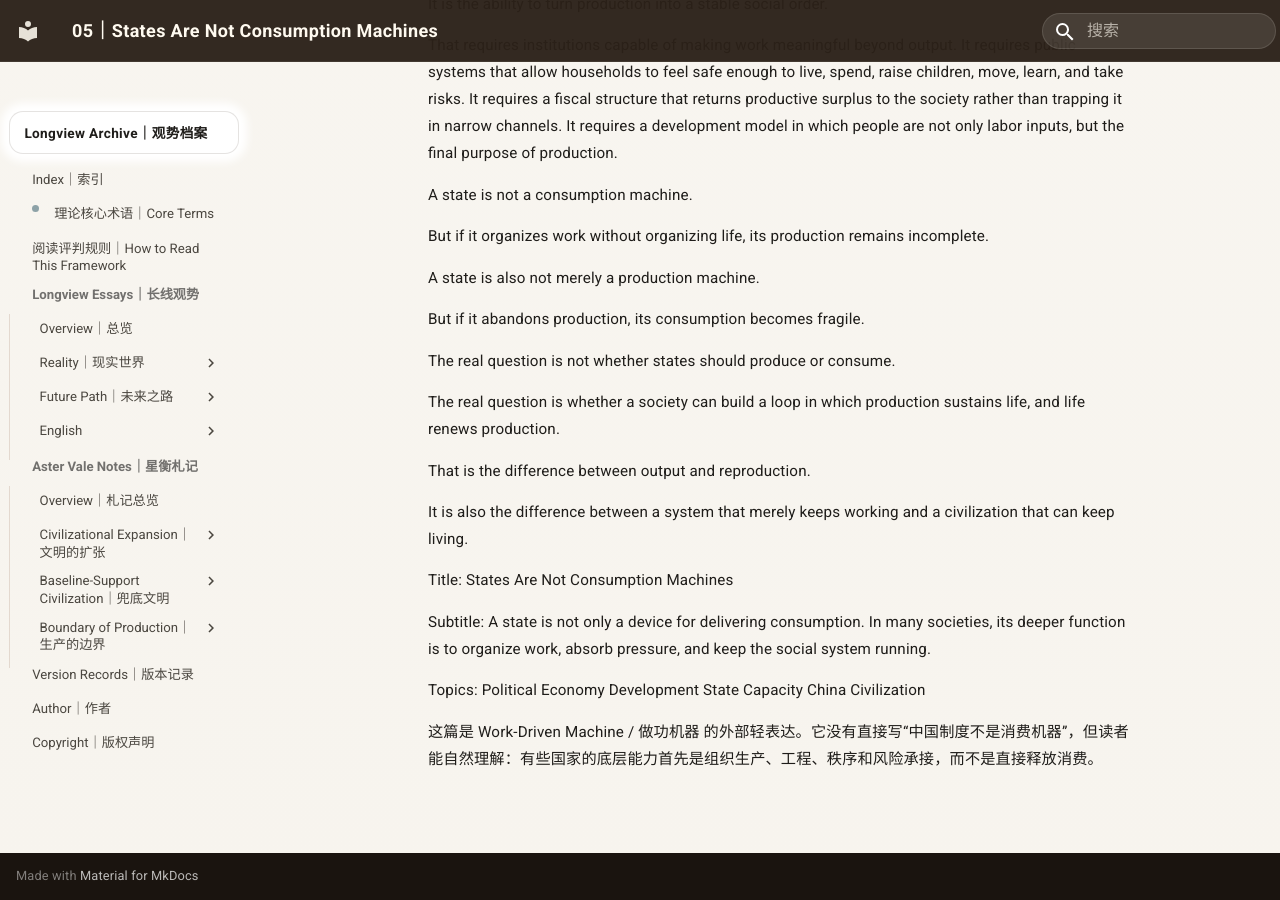
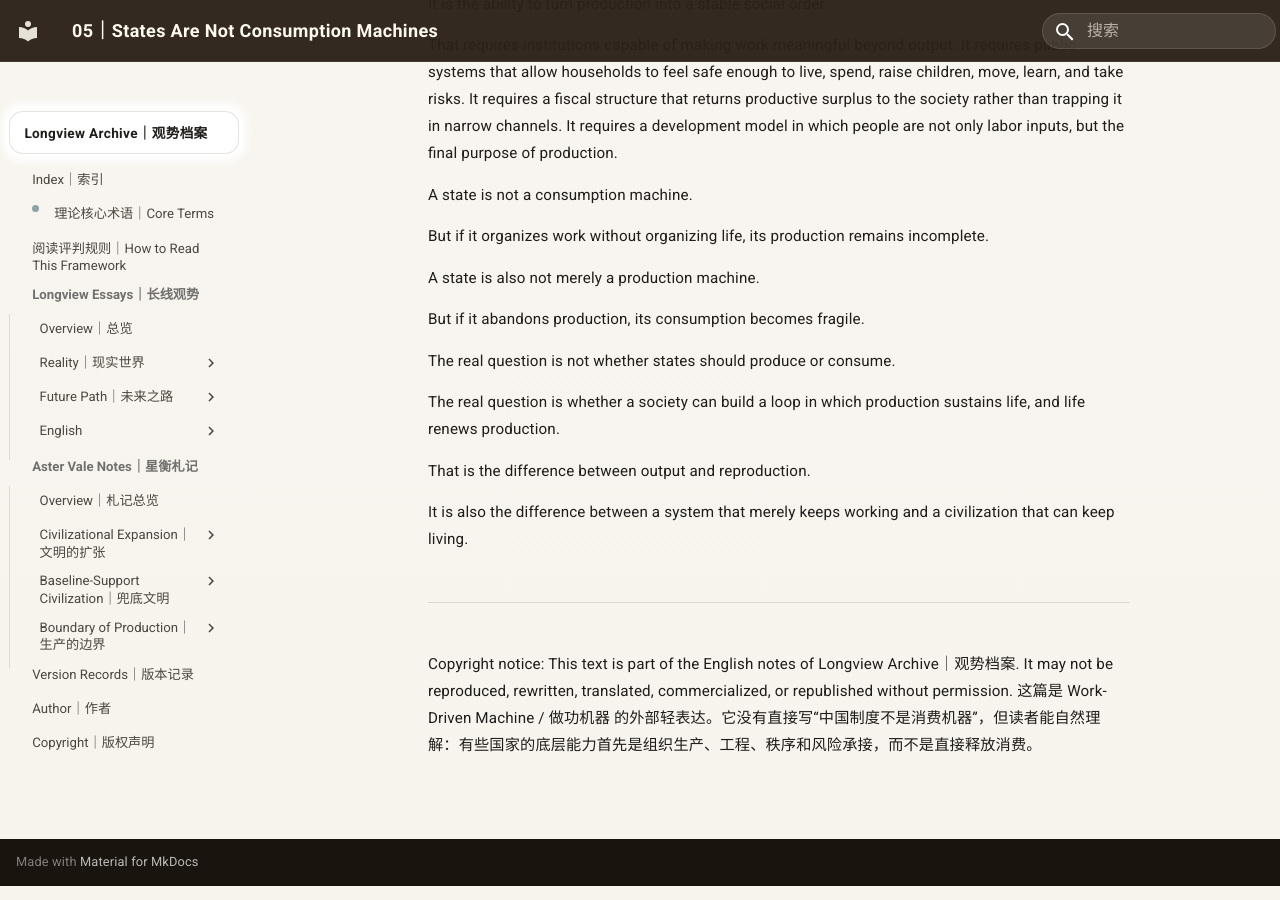
Before and after one commit to guanshi1688/longview-archive, an MkDocs documentation site: the page built from docs/essays/notes/english/Architecture/05-states-are-not-consumption-machines.md, in a window 1280 px wide and 900 px high, scrolled down 4247 px. Built offline with MkDocs 1.6.1 and Material for MkDocs 9.7.7, drawn with Linux system fonts in a browser that asks for light colours.

Commit message:
Update 05-states-are-not-consumption-machines.md

```diff
--- a/docs/essays/notes/english/Architecture/05-states-are-not-consumption-machines.md
+++ b/docs/essays/notes/english/Architecture/05-states-are-not-consumption-machines.md
@@ -165,17 +165,7 @@
 It is also the difference between a system that merely keeps working and a civilization that can keep living.
 
 
-Title:
-States Are Not Consumption Machines
+---
 
-Subtitle:
-A state is not only a device for delivering consumption. In many societies, its deeper function is to organize work, absorb pressure, and keep the social system running.
-
-Topics:
-Political Economy
-Development
-State Capacity
-China
-Civilization
-
+Copyright notice: This text is part of the English notes of Longview Archive｜观势档案. It may not be reproduced, rewritten, translated, commercialized, or republished without permission.
 这篇是 Work-Driven Machine / 做功机器 的外部轻表达。它没有直接写“中国制度不是消费机器”，但读者能自然理解：有些国家的底层能力首先是组织生产、工程、秩序和风险承接，而不是直接释放消费。
```
